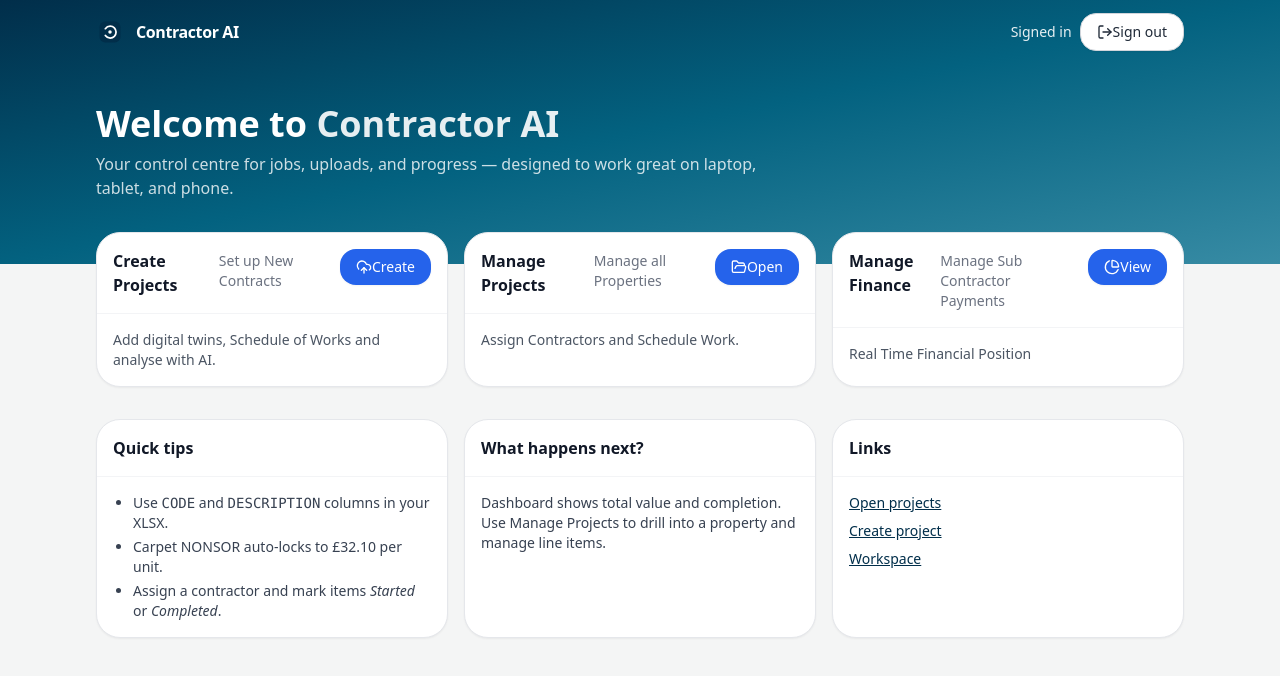
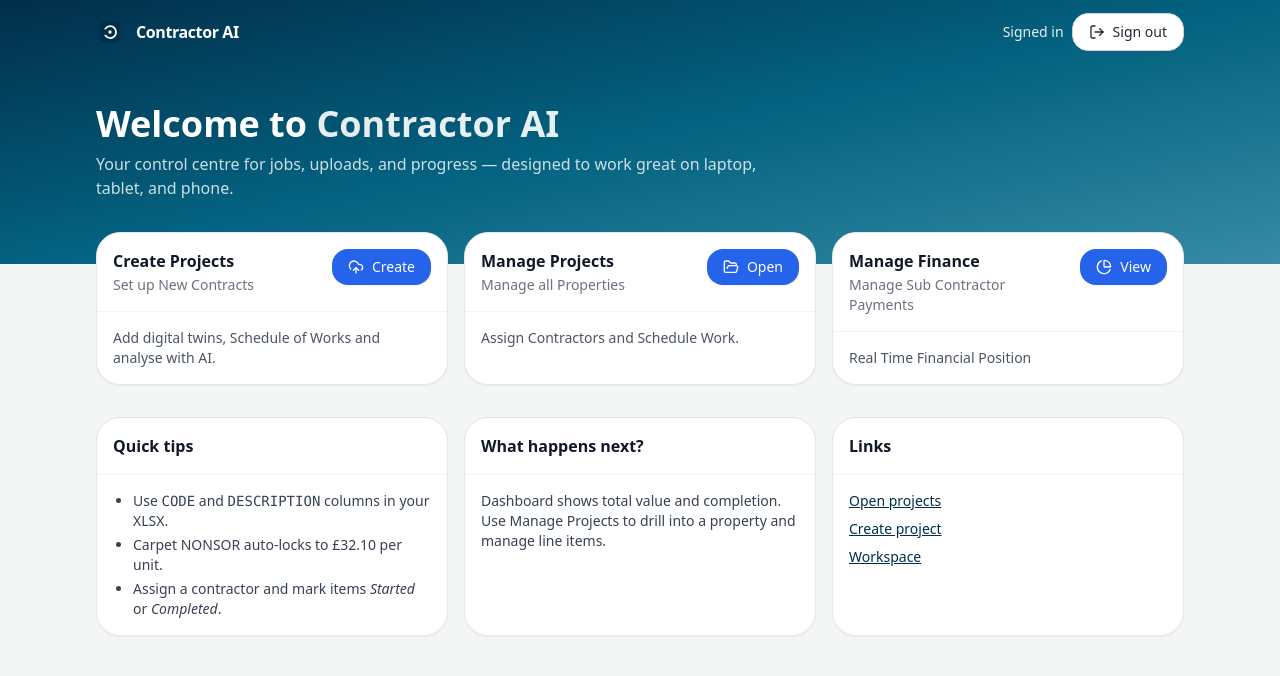
Before and after one commit to mikeherrity1973/contractor-ops, a Next.js app: page /app/home in a window 1280 px wide. Shown: the top 676 px of the page. Built offline with nearby package versions, Linux system fonts and the light colour scheme; no server answers.

Commit message:
Update ui.tsx

```diff
--- a/components/ui.tsx
+++ b/components/ui.tsx
@@ -2,104 +2,86 @@
 
 import React from 'react';
 import clsx from 'clsx';
-import Link from 'next/link';
+import Link, { type LinkProps } from 'next/link';
 
-/* ----------------------------- Button / Link ----------------------------- */
-
+// ---------- Buttons ----------
 type ButtonSize = 'sm' | 'md' | 'lg';
 type ButtonVariant = 'primary' | 'outline' | 'danger' | 'ghost' | 'success' | 'warning';
 
-type ButtonBaseProps = {
-  className?: string;
-  size?: ButtonSize;
-  variant?: ButtonVariant;
-  disabled?: boolean;
-  children: React.ReactNode;
-};
-
-type ButtonProps =
-  | (ButtonBaseProps & {
-      type?: 'button' | 'submit';
-      onClick?: () => void;
-      href?: undefined;
-    })
-  | (ButtonBaseProps & {
-      /** keep types loose to avoid Next typed-routes generics issues on Vercel */
-      href: any; // string | UrlObject but we don't import LinkProps to keep build simple
-      onClick?: React.MouseEventHandler<HTMLAnchorElement>;
-      type?: undefined;
-    });
-
-const btnSizes: Record<ButtonSize, string> = {
+const baseBtn =
+  'inline-flex items-center justify-center gap-2 rounded-2xl font-medium transition shadow-sm disabled:opacity-50 disabled:cursor-not-allowed';
+const sizes: Record<ButtonSize, string> = {
   sm: 'text-sm px-3 py-1.5',
   md: 'text-sm px-4 py-2',
   lg: 'text-base px-5 py-3',
 };
-
-const btnVariants: Record<ButtonVariant, string> = {
+const variants: Record<ButtonVariant, string> = {
   primary: 'bg-blue-600 text-white hover:bg-blue-700',
-  outline: 'border border-gray-300 text-gray-800 bg-white hover:bg-gray-50',
+  outline: 'border border-gray-300 bg-white text-gray-800 hover:bg-gray-50',
   ghost: 'text-gray-700 hover:bg-gray-100',
   success: 'bg-emerald-600 text-white hover:bg-emerald-700',
   danger: 'bg-rose-600 text-white hover:bg-rose-700',
   warning: 'bg-amber-500 text-white hover:bg-amber-600',
 };
 
-export function Button(props: ButtonProps) {
-  const {
+export function Button({
+  children,
+  onClick,
+  variant = 'primary',
+  size = 'md',
+  className,
+  type = 'button',
+  disabled,
+}: React.PropsWithChildren<{
+  onClick?: () => void;
+  variant?: ButtonVariant;
+  size?: ButtonSize;
+  className?: string;
+  type?: 'button' | 'submit' | 'reset';
+  disabled?: boolean;
+}>) {
+  return (
+    <button
+      type={type}
+      disabled={disabled}
+      onClick={onClick}
+      className={clsx(baseBtn, sizes[size], variants[variant], className)}
+    >
+      {children}
+    </button>
+  );
+}
+
+// Safer Link button (works with typedRoutes, but also accepts string)
+type Href = LinkProps<unknown>['href'] | string;
+
+export function LinkButton({
+  href,
+  children,
   size = 'md',
   variant = 'primary',
   className,
-    disabled,
-    children,
-  } = props;
-
-  const cls = clsx(
-    'inline-flex items-center justify-center rounded-2xl font-medium transition shadow-sm',
-    'disabled:opacity-50 disabled:cursor-not-allowed',
-    btnSizes[size],
-    btnVariants[variant],
-    className
-  );
-
-  if ('href' in props && props.href) {
-    // Link-style button
-    const { href, onClick } = props;
+  prefetch = false,
+}: React.PropsWithChildren<{
+  href: Href;
+  size?: ButtonSize;
+  variant?: ButtonVariant;
+  className?: string;
+  prefetch?: boolean;
+}>) {
   return (
-      <Link href={href as any} onClick={onClick} className={cls} aria-disabled={disabled}>
+    <Link
+      href={href as any}
+      prefetch={prefetch}
+      className={clsx(baseBtn, sizes[size], variants[variant], className)}
+    >
       {children}
     </Link>
   );
 }
 
-  // Regular button
-  const { type = 'button', onClick } = props as Exclude<ButtonProps, { href: any }>;
-  return (
-    <button type={type} onClick={onClick} className={cls} disabled={disabled}>
-      {children}
-    </button>
-  );
-}
-
-/** Convenience wrapper to mirror your imports in page.tsx */
-export const LinkButton = ({
-  href,
-  children,
-  ...rest
-}: Omit<Extract<ButtonProps, { href: any }>, 'variant' | 'size'> & {
-  variant?: ButtonVariant;
-  size?: ButtonSize;
-}) => {
-  return (
-    <Button href={href} {...rest}>
-      {children}
-    </Button>
-  );
-};
-
-/* ---------------------------------- Card --------------------------------- */
-
-export const Card = ({
+// ---------- Card ----------
+export function Card({
   title,
   subtitle,
   actions,
@@ -110,24 +92,25 @@ export const Card = ({
   subtitle?: string;
   actions?: React.ReactNode;
   className?: string;
-}>) => (
+}>) {
+  return (
     <div className={clsx('rounded-3xl border border-gray-200 bg-white shadow-sm', className)}>
       {(title || actions || subtitle) && (
         <div className="flex items-start justify-between gap-3 border-b border-gray-100 p-4">
           <div>
             {title && <h3 className="text-base font-semibold text-gray-900">{title}</h3>}
+            {subtitle && <p className="mt-0.5 text-sm text-gray-500">{subtitle}</p>}
           </div>
-        <div className="text-sm text-gray-500 mt-0.5">{subtitle}</div>
-        {actions && <div className="ml-auto flex items-center gap-2">{actions}</div>}
+          <div className="flex items-center gap-2">{actions}</div>
         </div>
       )}
       <div className="p-4">{children}</div>
     </div>
   );
+}
 
-/* --------------------------------- Input --------------------------------- */
-
-export const Input = ({
+// ---------- Inputs ----------
+export function Input({
   value,
   onChange,
   placeholder,
@@ -139,7 +122,8 @@ export const Input = ({
   placeholder?: string;
   type?: string;
   className?: string;
-}) => (
+}) {
+  return (
     <input
       value={value}
       onChange={(e) => onChange(e.target.value)}
@@ -147,14 +131,13 @@ export const Input = ({
       placeholder={placeholder}
       className={clsx(
         'w-full rounded-xl border border-gray-300 bg-white px-3 py-2 text-sm outline-none focus:ring-2 focus:ring-blue-200',
-      className
+        className,
       )}
     />
   );
+}
 
-/* --------------------------------- Select -------------------------------- */
-
-export const Select = ({
+export function Select({
   value,
   onChange,
   children,
@@ -163,36 +146,49 @@ export const Select = ({
   value: string;
   onChange: (v: string) => void;
   className?: string;
-}>) => (
+}>) {
+  return (
     <select
       value={value}
       onChange={(e) => onChange(e.target.value)}
       className={clsx(
         'w-full rounded-xl border border-gray-300 bg-white px-3 py-2 text-sm outline-none focus:ring-2 focus:ring-blue-200',
-      className
+        className,
       )}
     >
       {children}
     </select>
   );
+}
 
-/* --------------------------------- Badge --------------------------------- */
+// ---------- Badge (now supports 'brand') ----------
+type BadgeTone = 'gray' | 'blue' | 'green' | 'amber' | 'red' | 'violet' | 'brand';
 
-export const Badge = ({
-  children,
-  tone = 'gray',
-}: React.PropsWithChildren<{ tone?: 'gray' | 'blue' | 'green' | 'amber' | 'red' | 'violet' }>) => {
-  const tones: Record<string, string> = {
+const badgeTones: Record<BadgeTone, string> = {
   gray: 'bg-gray-100 text-gray-700',
   blue: 'bg-blue-100 text-blue-700',
   green: 'bg-emerald-100 text-emerald-700',
   amber: 'bg-amber-100 text-amber-800',
   red: 'bg-rose-100 text-rose-700',
   violet: 'bg-violet-100 text-violet-700',
+  // uses your Tailwind extended brand palette
+  brand: 'bg-brand-100 text-brand-800',
 };
+
+export function Badge({
+  children,
+  tone = 'gray',
+  className,
+}: React.PropsWithChildren<{ tone?: BadgeTone; className?: string }>) {
   return (
-    <span className={clsx('inline-flex items-center rounded-full px-2.5 py-0.5 text-xs font-medium', tones[tone])}>
+    <span
+      className={clsx(
+        'inline-flex items-center rounded-full px-2.5 py-0.5 text-xs font-medium',
+        badgeTones[tone],
+        className,
+      )}
+    >
       {children}
     </span>
   );
-};
+}
```
Lines whose indentation alone changed are shown as unchanged.
